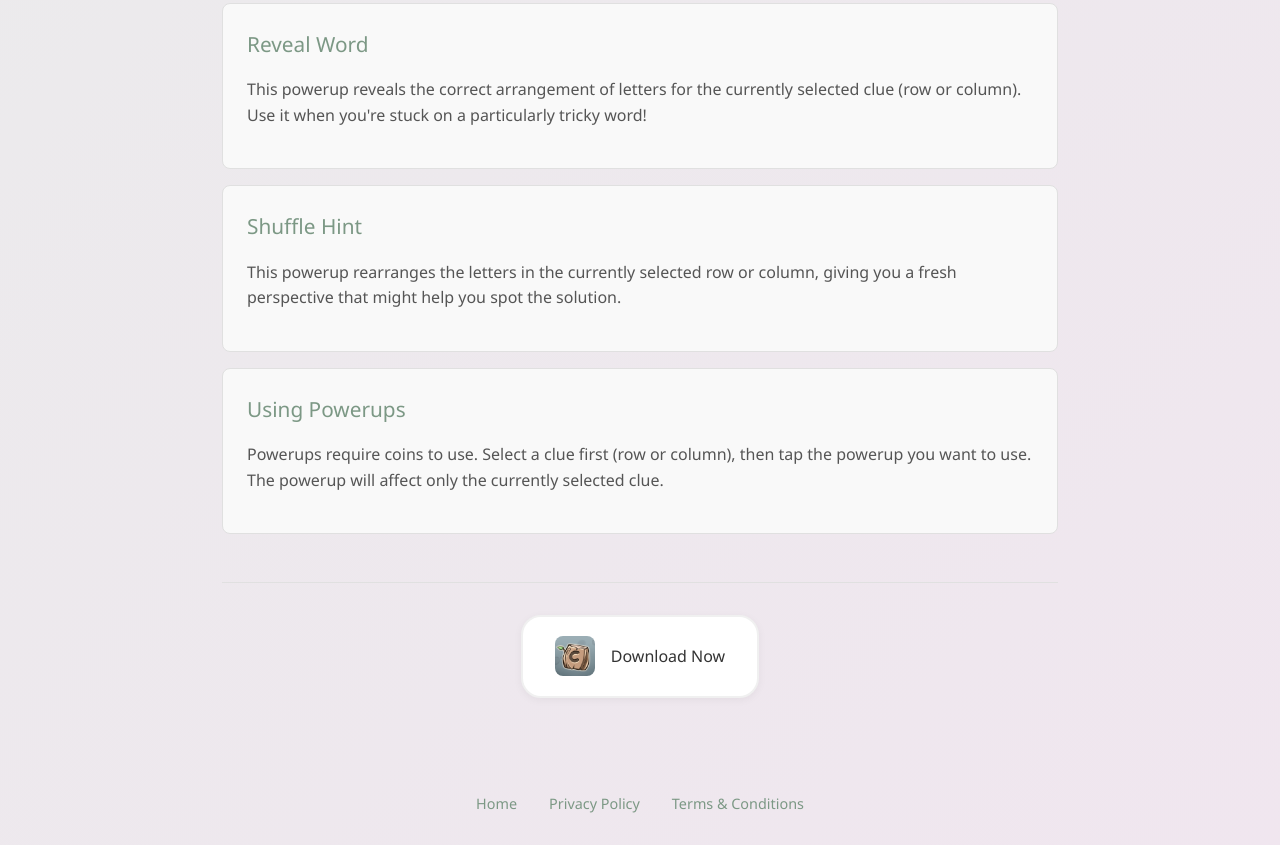
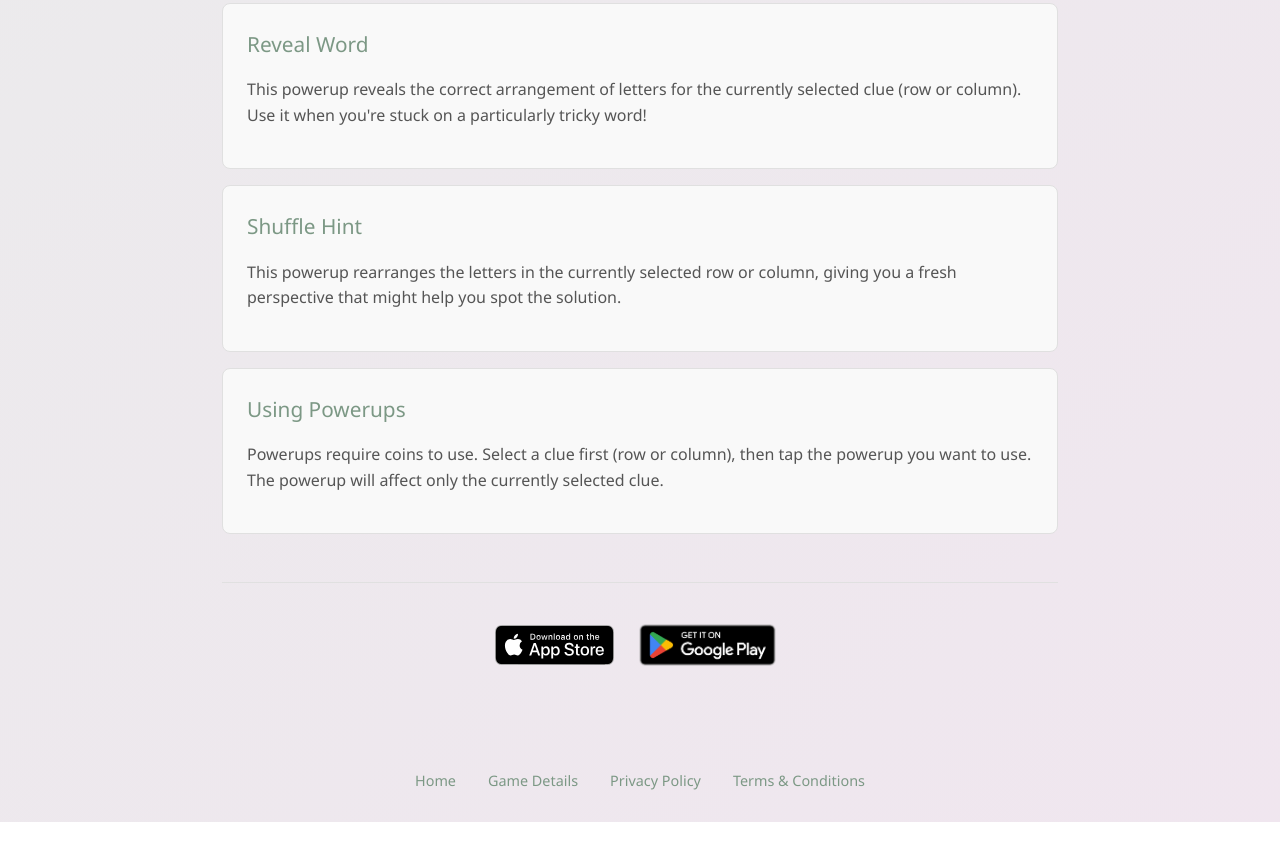
Before and after one commit to imperiumplay/imperiumplay.github.io, an Astro site: page /how-to-play in a window 1280 px wide. Shown: the part 1821-2666 px from the top of the page. After the commit the page ends 2643 px from the top, so only its background shows below. Built offline with nearby package versions, Linux system fonts and the light colour scheme; Astro itself is replaced by a stand-in of ours.

Commit message:
badge download button added

```diff
--- a/src/pages/how-to-play.astro
+++ b/src/pages/how-to-play.astro
@@ -5,6 +5,7 @@ import { Image } from 'astro:assets';
 
 const footerLinks = [
   { href: "/", text: "Home" },
+  { href: "/crazy-crosswords", text: "Game Details" },
   { href: "/privacy-policy", text: "Privacy Policy" },
   { href: "/terms", text: "Terms & Conditions" }
 ];
@@ -89,11 +90,15 @@ const footerLinks = [
         </div>
       </section>
 
-      <div class="download-cta">
-        <a href="https://crazycrosswords.app.link" class="download-link" target="_blank" rel="noopener">
-          <Image src="/images/Icon_crazycrosswords.jpg" alt="Crazy Crosswords" class="app-icon" width={40} height={40} />
-          <span>Download Now</span>
-        </a>
+      <div class="download-section">
+        <div class="store-buttons">
+          <a href="https://apps.apple.com/us/app/crazy-crosswords/id6720760088" class="store-button" target="_blank" rel="noopener">
+            <img src="/images/badges/app-store-badge.svg" alt="Download on the App Store" class="store-badge">
+          </a>
+          <a href="https://play.google.com/store/apps/details?id=com.imperiumplay.CrazyCrossword" class="store-button" target="_blank" rel="noopener">
+            <img src="/images/badges/google-play-badge.png" alt="Get it on Google Play" class="store-badge google-play">
+          </a>
+        </div>
       </div>
     </main>
   </div>
@@ -220,39 +225,40 @@ const footerLinks = [
   display: block;
 }
 
-.download-cta {
+.download-section {
   text-align: center;
   margin: 3rem 0 2rem 0;
   padding-top: 2rem;
   border-top: 1px solid #e0e0e0;
 }
 
-.download-link {
-  display: inline-flex;
-  align-items: center;
+.store-buttons {
+  display: flex;
   gap: 1rem;
-  padding: 1.2rem 2rem;
-  background: white;
-  color: #333;
-  text-decoration: none;
-  border-radius: 20px;
-  font-weight: 500;
-  transition: all 0.3s ease;
-  border: 2px solid #f0f0f0;
-  box-shadow: 0 2px 8px rgba(0,0,0,0.05);
+  justify-content: center;
 }
 
-.download-link:hover {
-  border-color: #7c9885;
-  box-shadow: 0 4px 16px rgba(124, 152, 133, 0.15);
-  transform: translateY(-1px);
+.store-button {
+  display: flex;
+  align-items: center;
+  justify-content: center;
+  text-decoration: none;
+  transition: all 0.3s ease;
+  min-height: 44px;
 }
 
-.app-icon {
-  width: 40px;
+.store-button:hover {
+  transform: translateY(-2px);
+  filter: brightness(1.05);
+}
+
+.store-badge {
   height: 40px;
-  border-radius: 8px;
-  flex-shrink: 0;
+  width: auto;
+}
+
+.store-badge.google-play {
+  height: 60px;
 }
 
 @media (max-width: 768px) {
@@ -276,10 +282,10 @@ const footerLinks = [
     max-width: 250px;
   }
 
-  .download-link {
+  .store-buttons {
     flex-direction: column;
-    gap: 0.5rem;
-    padding: 1rem;
+    gap: 0.8rem;
+    align-items: center;
   }
 }
 
```
